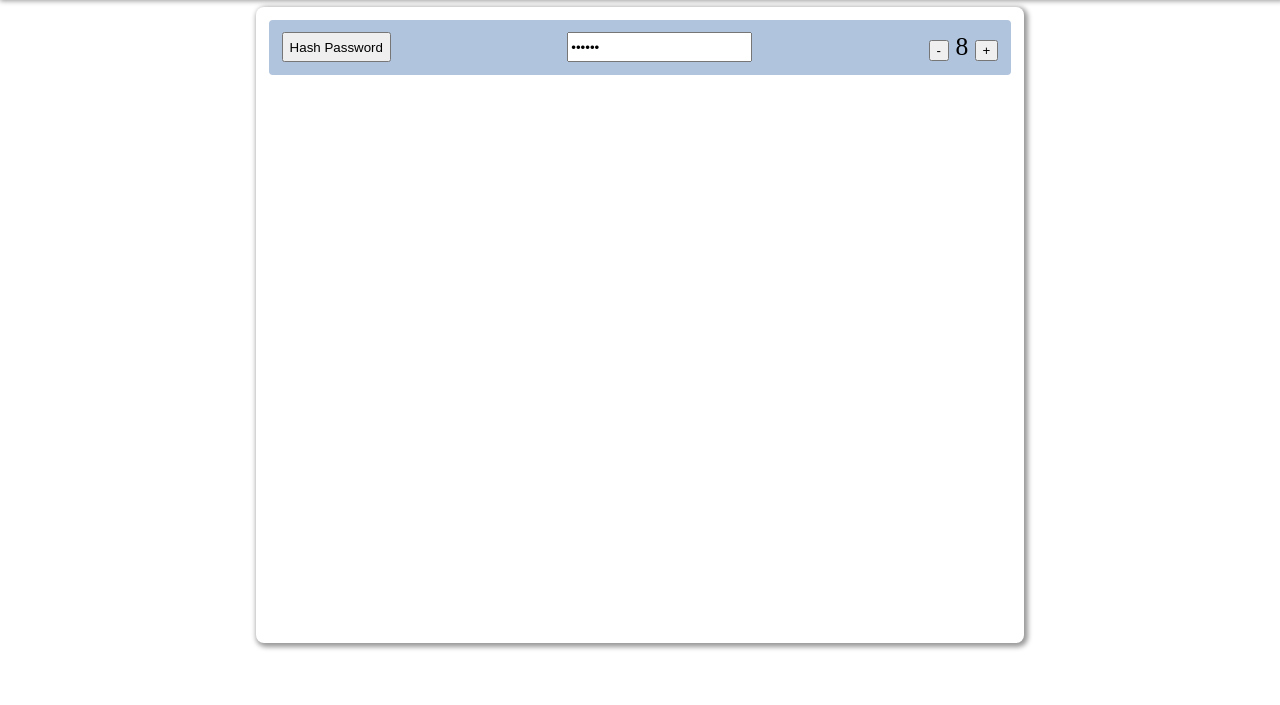
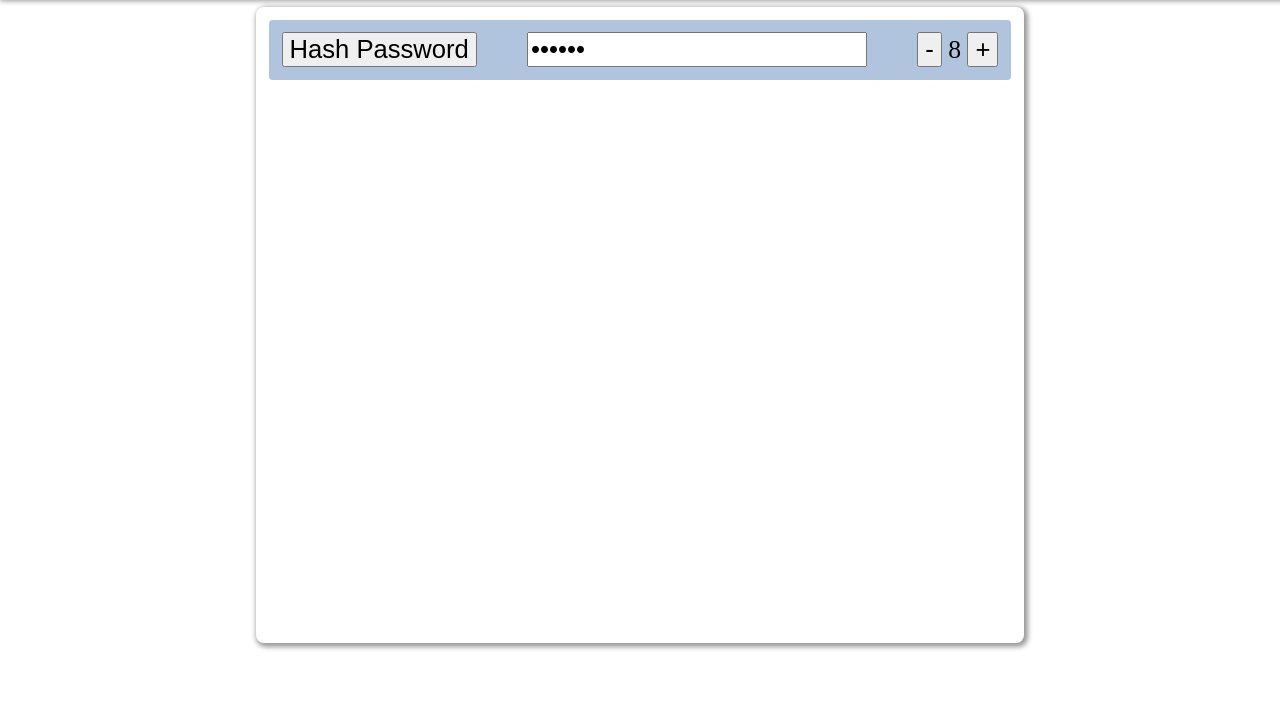
Before and after one commit to petersowa/password-gen-site, a React app: page /hashpw in a window 1280 px wide. Shown: the part 95-800 px from the top of the page. Built offline with nearby package versions, Linux system fonts and the light colour scheme.

Commit message:
add css button, input font-size reset

```diff
--- a/src/style.css
+++ b/src/style.css
@@ -37,6 +37,13 @@ img {
 h1,
 p {
 	font-family: Lato;
+}
+
+button {
+	font-size: inherit;
+}
+input {
+	font-size: inherit;
 }
 
 :root {
```
